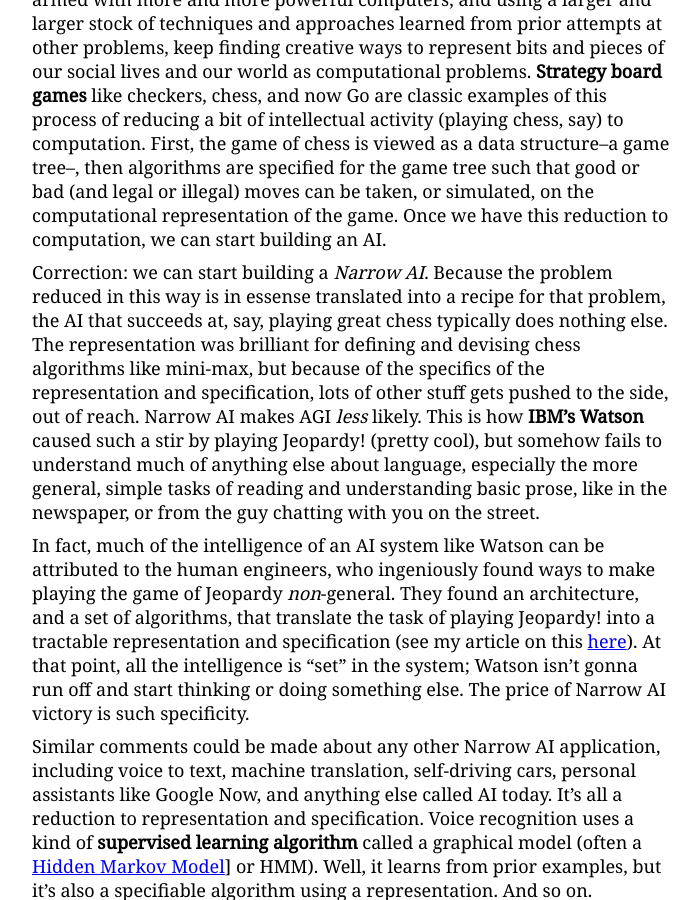
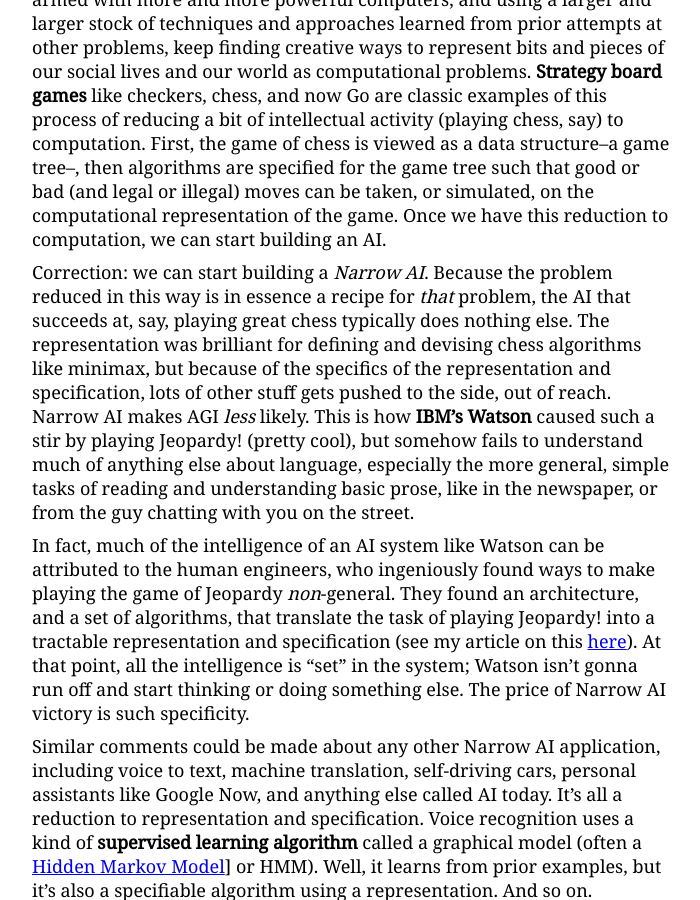
Before and after one commit to thaxist/thaxist.github.io, a Jekyll site: the page built from _posts/2016/2016-09-08-Is-AI-Automation.md, in a window 1280 px wide and 900 px high, scrolled down 3055 px. Shown: the whole window, without its empty margins (288-988 px from the left). Built offline with Jekyll 4.4.1, drawn with Linux system fonts in a browser that asks for light colours; comment, search, counter and statistics services are not loaded.

Commit message:
Update 2016-09-08-Is-AI-Automation.md

```diff
--- a/_posts/2016/2016-09-08-Is-AI-Automation.md
+++ b/_posts/2016/2016-09-08-Is-AI-Automation.md
@@ -29,7 +29,7 @@ This is all great futurism, but I think it's suspect.  If we take a more critica
 
  Using this simple framework, it's easy to see how Narrow AI keeps succeeding at more and more complicated tasks.  Engineers and scientists, armed with more and more powerful computers, and using a larger and larger stock of techniques and approaches learned from prior attempts at other problems, keep finding creative ways to represent bits and pieces of our social lives and our world as computational problems.  **Strategy board games** like checkers, chess, and now Go are classic examples of this process of reducing a bit of intellectual activity (playing chess, say) to computation.  First, the game of chess is viewed as a data structure--a game tree--, then algorithms are specified for the game tree such that good or bad (and legal or illegal) moves can be taken, or simulated, on the computational representation of the game.  Once we have this reduction to computation, we can start building an AI.
 
- Correction:  we can start building a _Narrow AI_.  Because the problem reduced in this way is in essense translated into a recipe for that problem, the AI that succeeds at, say, playing great chess typically does nothing else.  The representation was brilliant for defining and devising chess algorithms like mini-max, but because of the specifics of the representation and specification, lots of other stuff gets pushed to the side, out of reach.  Narrow AI makes AGI _less_ likely.  This is how **IBM's Watson** caused such a stir by playing Jeopardy! (pretty cool), but somehow fails to understand much of anything else about language, especially the more general, simple tasks of reading and understanding basic prose, like in the newspaper, or from the guy chatting with you on the street.
+ Correction:  we can start building a _Narrow AI_.  Because the problem reduced in this way is in essence a recipe for _that_ problem, the AI that succeeds at, say, playing great chess typically does nothing else.  The representation was brilliant for defining and devising chess algorithms like minimax, but because of the specifics of the representation and specification, lots of other stuff gets pushed to the side, out of reach.  Narrow AI makes AGI _less_ likely.  This is how **IBM's Watson** caused such a stir by playing Jeopardy! (pretty cool), but somehow fails to understand much of anything else about language, especially the more general, simple tasks of reading and understanding basic prose, like in the newspaper, or from the guy chatting with you on the street.
 
  In fact, much of the intelligence of an AI system like Watson can be attributed to the human engineers, who ingeniously found ways to make playing the game of Jeopardy _non_-general.  They found an architecture, and a set of algorithms, that translate the task of playing Jeopardy! into a tractable representation and specification (see my article on this [here](http://www.thebestschools.org/magazine/watson-computer-plays-jeopardy/)).  At that point, all the intelligence is "set" in the system; Watson isn't gonna run off and start thinking or doing something else.  The price of Narrow AI victory is such specificity.
 
```
